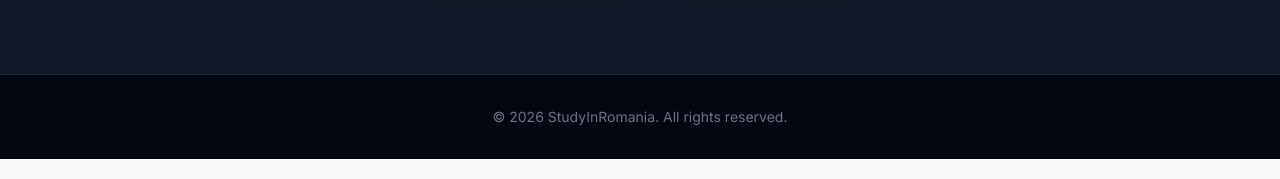
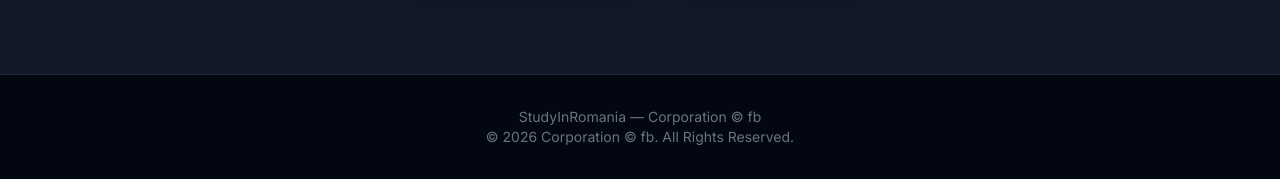
Before and after one commit to Fridhibassem/study-in-romania, a plain HTML site: page index.html in a window 1280 px wide. Shown: the part 1805-1984 px from the top of the page. Drawn offline with nearby package versions, Linux system fonts and the light colour scheme.

Commit message:
Revise footer text and copyright details
Updated footer content with new copyright information.

```diff
--- a/index.html
+++ b/index.html
@@ -146,12 +146,14 @@
 
     <!-- Footer -->
     <footer class="bg-gray-950 py-8 border-t border-gray-800">
-        <div class="max-w-6xl mx-auto px-4 text-center">
-            <p class="text-gray-500 text-sm">
-                &copy; 2026 StudyInRomania. All rights reserved.
-            </p>
-        </div>
-    </footer>
+    <div class="max-w-6xl mx-auto px-4 text-center">
+        <p class="text-gray-500 text-sm">
+            StudyInRomania — Corporation © fb
+            <br>
+            © 2026 Corporation © fb. All Rights Reserved.
+        </p>
+    </div>
+</footer>
 
 </body>
 </html>
```
